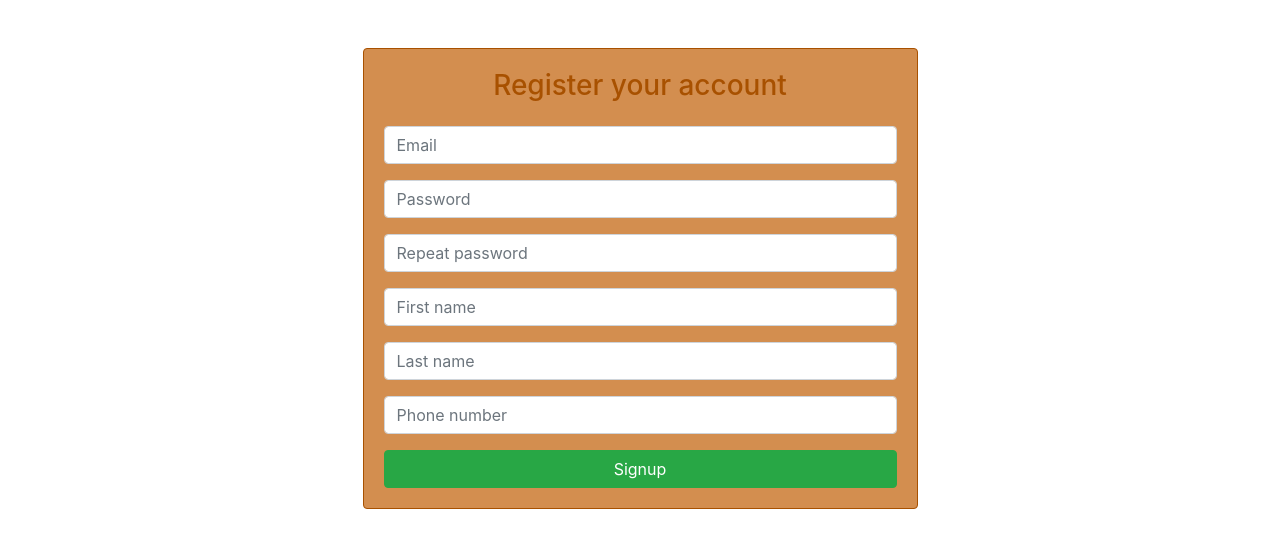
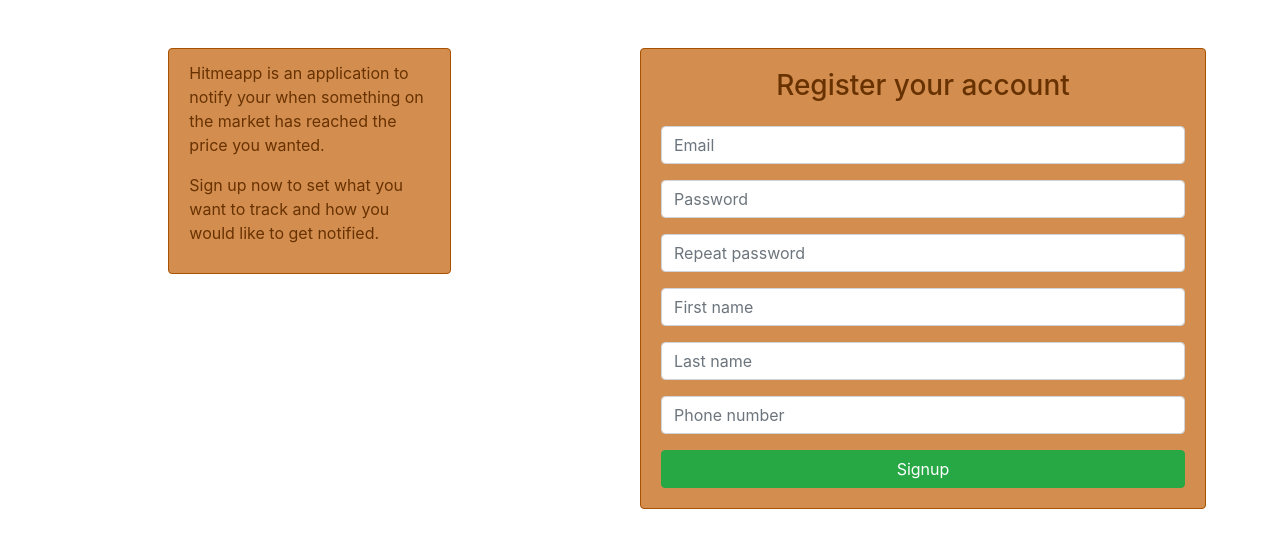
Before and after one commit to gonza56d/hitmeapp, a Django app: page /users/signup/ in a window 1280 px wide. Shown: the part 68-616 px from the top of the page. Run offline with Django 3.2, Linux system fonts and the light colour scheme; parts of the project's set-up code (start-up, migrations or seed data) failed here and were passed over; some libraries are stand-ins or nearby versions.

Commit message:
index info

```diff
--- a/hitmeapp/static/css/custom.css
+++ b/hitmeapp/static/css/custom.css
@@ -11,7 +11,7 @@
 }
 
 .alert-app {
-    color:#a85100;
+    color:#683200;
     background-color: #d38e4f;
     border-color: #a85100
 }
--- a/hitmeapp/templates/index/main.html
+++ b/hitmeapp/templates/index/main.html
@@ -5,10 +5,22 @@
 
 {% block content %}
 
+<div class="row px-1">
+
     {% if user.is_authenticated %}
     <!-- todo -->
     {% else %}
-<div class="alert alert-app col-12 col-md-6 offset-md-3">
+
+    <div class="alert alert-app col-12 col-md-3 d-md-inline offset-md-1" style="height:100%;">
+        <p>
+            {% translate 'Hitmeapp is an application to notify your when something on the market has reached the price you wanted.' %}
+        </p>
+        <p>
+            {% translate 'Sign up now to set what you want to track and how you would like to get notified.' %}
+        </p>
+    </div>
+
+    <div class="alert alert-app col-12 col-md-6 offset-md-2">
         <form class="row text" method="POST" action="{% url 'users:signup' %}">{% csrf_token %}
             <div class="col-12 my-2 text-center">
                 <h3>
@@ -25,6 +37,9 @@
             </div>
         </form>
     </div>
+
     {% endif %}
 
+</div>
+
 {% endblock %}
```
Lines whose indentation alone changed are shown as unchanged.
